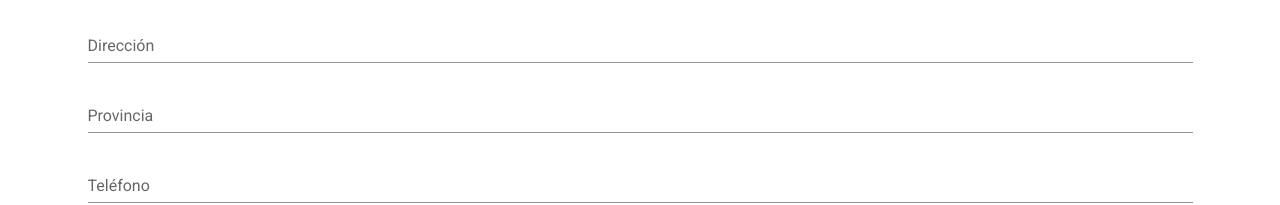
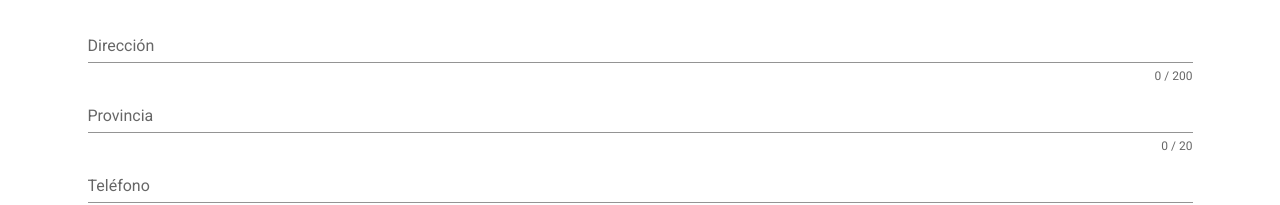
Before and after one commit to oespino/vue-albarapp, a Vue app: page /#/new-customer in a window 1280 px wide. Shown: the part 412-617 px from the top of the page. Built offline with nearby package versions, Linux system fonts and the light colour scheme.

Commit message:
Fix footer overlapping. Added counter on NewCustomer form.

```diff
--- a/src/App.vue
+++ b/src/App.vue
@@ -2,7 +2,7 @@
   <v-app>
     <v-content>
       <WebHeader v-bind:currentState="currentRouteName"/>
-      <router-view></router-view>
+      <router-view class="pb-9"></router-view>
       <WebFooter/>
     </v-content>
   </v-app>
--- a/src/views/NewCustomer.vue
+++ b/src/views/NewCustomer.vue
@@ -13,9 +13,9 @@
 
         <v-text-field v-model="idn" :rules="idnRules" label="NIF *" required></v-text-field>
 
-        <v-text-field v-model="address" :rules="addressRules" label="Dirección"></v-text-field>
+        <v-text-field v-model="address" :counter="200" :rules="addressRules" label="Dirección"></v-text-field>
 
-        <v-text-field v-model="province" :rules="provinceRules" label="Provincia"></v-text-field>
+        <v-text-field v-model="province" :counter="20" :rules="provinceRules" label="Provincia"></v-text-field>
 
         <v-text-field v-model="telephone" type="number" :counter="15" :rules="telephoneRules" label="Teléfono"></v-text-field>
 
@@ -84,9 +84,6 @@ export default {
     },
     reset() {
       this.$refs.form.reset();
-    },
-    resetValidation() {
-      this.$refs.form.resetValidation();
     }
   }
 };
```
